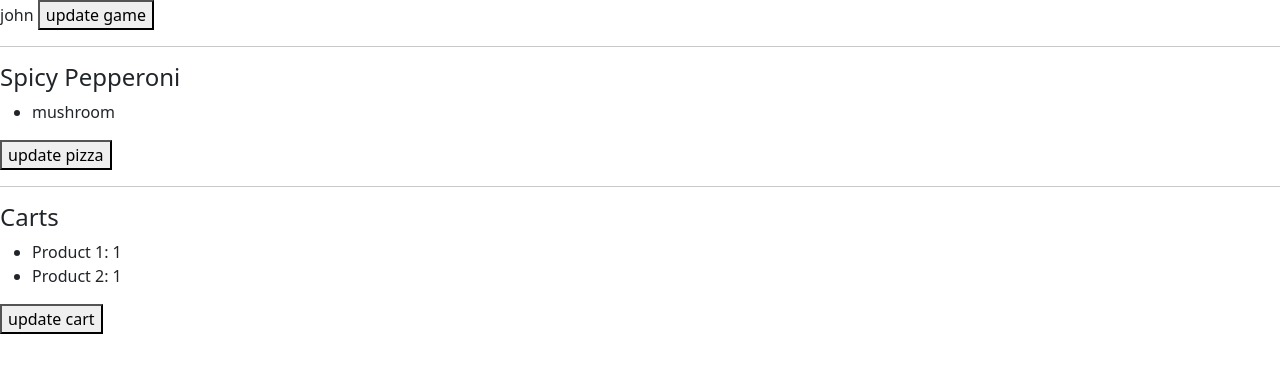
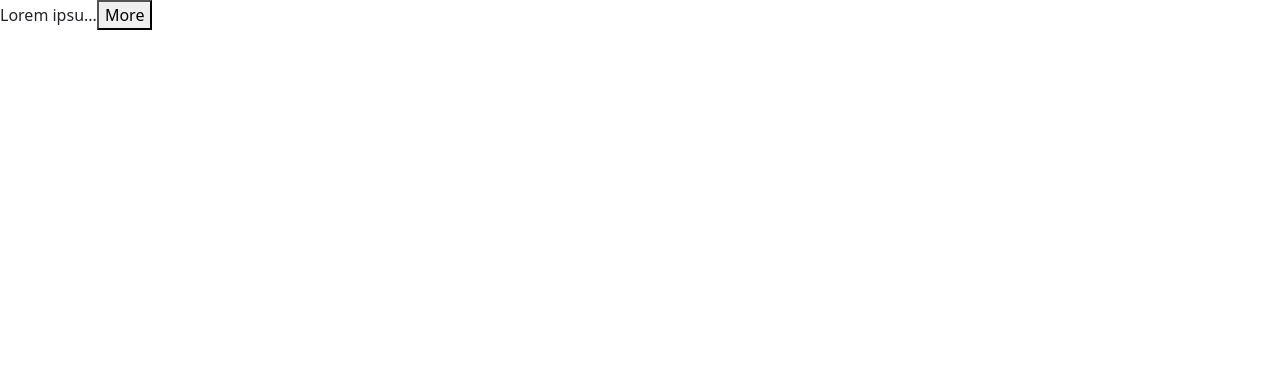
Before and after one commit to Abdullokh-dev/React, a React (Vite) app: page / in a window 1280 px wide. Shown: the top 372 px of the page. Built offline with nearby package versions, Linux system fonts and the light colour scheme.

Commit message:
Build reusable Expandable Text component

```diff
--- a/src/App.tsx
+++ b/src/App.tsx
@@ -1,53 +1,17 @@
-import {useState} from "react";
+import ExpandableText from "./components/ExpandableText";
 
 function App() {
-  const [game, setGame] = useState({
-    id: 1,
-    player: {
-      name: 'john'
-    }
-  });
-  const [pizza, setPizza] = useState({
-    name: 'Spicy Pepperoni',
-    toppings: ['mushroom']
-  })
-  const [cart, setCart] = useState({
-    discount: .1,
-    items: [
-      { id: 1, title: 'Product 1', quantity: 1 },
-      { id: 2, title: 'Product 2', quantity: 1 },
-    ]
-  })
-
-  const updateGame = () => {
-    setGame({...game, player: {...game.player, name: 'Bob'} })
-  }
-
-  const updatePizza = () => {
-    setPizza({...pizza, toppings: [...pizza.toppings, 'cheese']})
-  }
-
-  const updateCart = () => {
-    setCart({...cart, items: cart.items.map(item => item.id === 1 ? {...item, quantity: item.quantity + 1} : item)})
-  }
-
   return (
     <>
-      {game.player.name} <button onClick={updateGame}>update game</button>
-      <br/> <hr/>
-
-      <h4>{pizza.name}</h4>
-
-      <ul>{pizza.toppings.map((topping) => <li key={topping}>{topping}</li>)}</ul>
-
-      <button onClick={updatePizza}>update pizza</button>
-      <br/> <hr/>
-
-      <h4>Carts</h4>
-
-      <ul>{cart.items.map((item) => <li key={item.id}>{item.title}: {item.quantity}</li>)}</ul>
-
-      <button onClick={updateCart}>update cart</button>
+      <ExpandableText maxChars={10}>
+        Lorem ipsum dolor sit amet, consectetur adipisicing elit. Ad aliquid et eveniet laboriosam quia soluta
+        temporibus. Adipisci architecto, asperiores at atque consequatur cum doloribus et fugiat illo illum ipsa, itaque
+        iusto nam neque nesciunt nisi nostrum quasi quia saepe sapiente soluta tempora, tempore temporibus totam ullam!
+        Atque autem cupiditate, dolorum est explicabo fuga iure molestiae molestias necessitatibus nihil porro quis quo
+        quod saepe tempora. A animi aperiam blanditiis, commodi culpa dolorum earum eligendi, eos eveniet ex explicabo
+        facilis impedit ipsam itaque libero minima neque nesciunt non officiis, praesentium repellat temporibus
+        voluptatum. Aut deserunt doloribus fugiat iure nisi, qui ratione tempora.
+      </ExpandableText>
     </>
   )
 }
--- /dev/null
+++ b/src/components/ExpandableText.tsx
@@ -0,0 +1,18 @@
+import {useState} from "react";
+
+interface Props {
+  children: string,
+  maxChars?: number
+}
+
+function ExpandableText({ children, maxChars = 100 }: Props) {
+  const [isExpended, setExpended] = useState(false);
+
+  if (children.length <= maxChars) return <p>{children}</p>;
+
+  const text = isExpended ? children : children.substring(0, maxChars);
+
+  return <p>{text}...<button onClick={() => setExpended(!isExpended)}>{isExpended ? 'Less' : 'More' }</button></p>;
+}
+
+export default ExpandableText;
```
